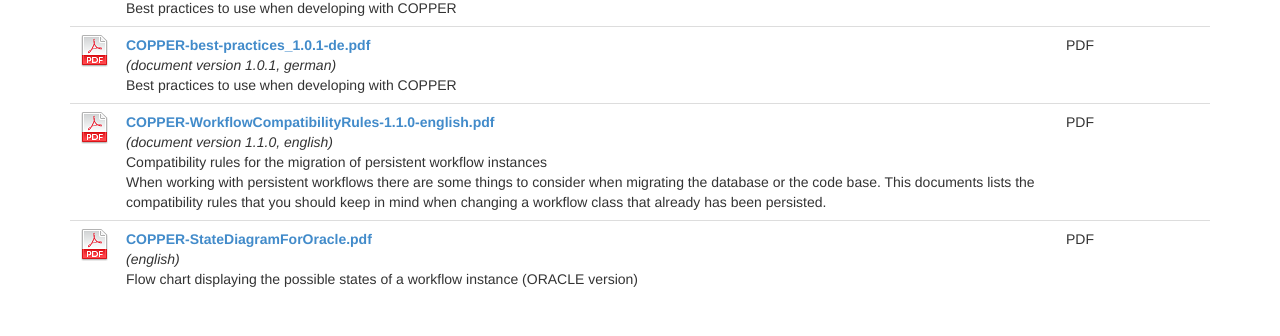
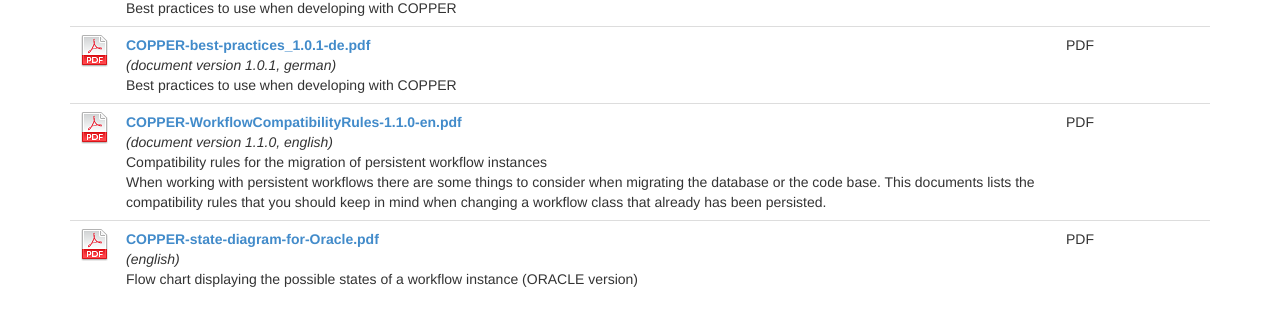
Before and after one commit to copper-engine/copper-engine.github.io, a Jekyll site: the page built from docs/unsorted.html, in a window 1280 px wide. Shown: the part 328-664 px from the top of the page. Built offline with Jekyll 4.4.1, drawn with Linux system fonts in a browser that asks for light colours; nearby versions of some CDN libraries.

Commit message:
renamed some docs so that it fits with copper-engine project

```diff
--- a/docs/unsorted.html
+++ b/docs/unsorted.html
@@ -40,9 +40,9 @@
                     <td>PDF</td>
                 </tr>
                 <tr>
-                    <td><a href="content/COPPER-WorkflowCompatibilityRules-1.1.0-english.pdf"><img src="/images/icon-pdf-32x32.png" width="32" height="32" alt="[PDF]"></a></td>
+                    <td><a href="content/COPPER-WorkflowCompatibilityRules-1.1.0-en.pdf"><img src="/images/icon-pdf-32x32.png" width="32" height="32" alt="[PDF]"></a></td>
                     <td>
-                        <span style="font-weight:bold"><a href="content/COPPER-WorkflowCompatibilityRules-1.1.0-english.pdf">COPPER-WorkflowCompatibilityRules-1.1.0-english.pdf</a></span><br/>
+                        <span style="font-weight:bold"><a href="content/COPPER-WorkflowCompatibilityRules-1.1.0-en.pdf">COPPER-WorkflowCompatibilityRules-1.1.0-en.pdf</a></span><br/>
                         <span style="font-style:italic">(document version 1.1.0, english)</span><br/>
                         Compatibility rules for the migration of persistent workflow instances<br/>
                         When working with persistent workflows there are some things to consider when migrating the database or the code base. This documents lists the compatibility rules that you should keep in mind when changing a workflow class that already has been persisted.
@@ -50,9 +50,9 @@
                     <td>PDF</td>
                 </tr>
                 <tr>
-                    <td><a href="content/COPPER-StateDiagramForOracle.pdf"><img src="/images/icon-pdf-32x32.png" width="32" height="32" alt="[PDF]"></a></td>
+                    <td><a href="content/COPPER-state-diagram-for-Oracle.pdf"><img src="/images/icon-pdf-32x32.png" width="32" height="32" alt="[PDF]"></a></td>
                     <td>
-                        <span style="font-weight:bold"><a href="content/COPPER-StateDiagramForOracle.pdf">COPPER-StateDiagramForOracle.pdf</a></span><br/>
+                        <span style="font-weight:bold"><a href="content/COPPER-state-diagram-for-Oracle.pdf">COPPER-state-diagram-for-Oracle.pdf</a></span><br/>
                         <span style="font-style:italic">(english)</span><br/>
                         Flow chart displaying the possible states of a workflow instance (ORACLE version)
                     </td>
```
Also changed, not shown: 4 other files.
